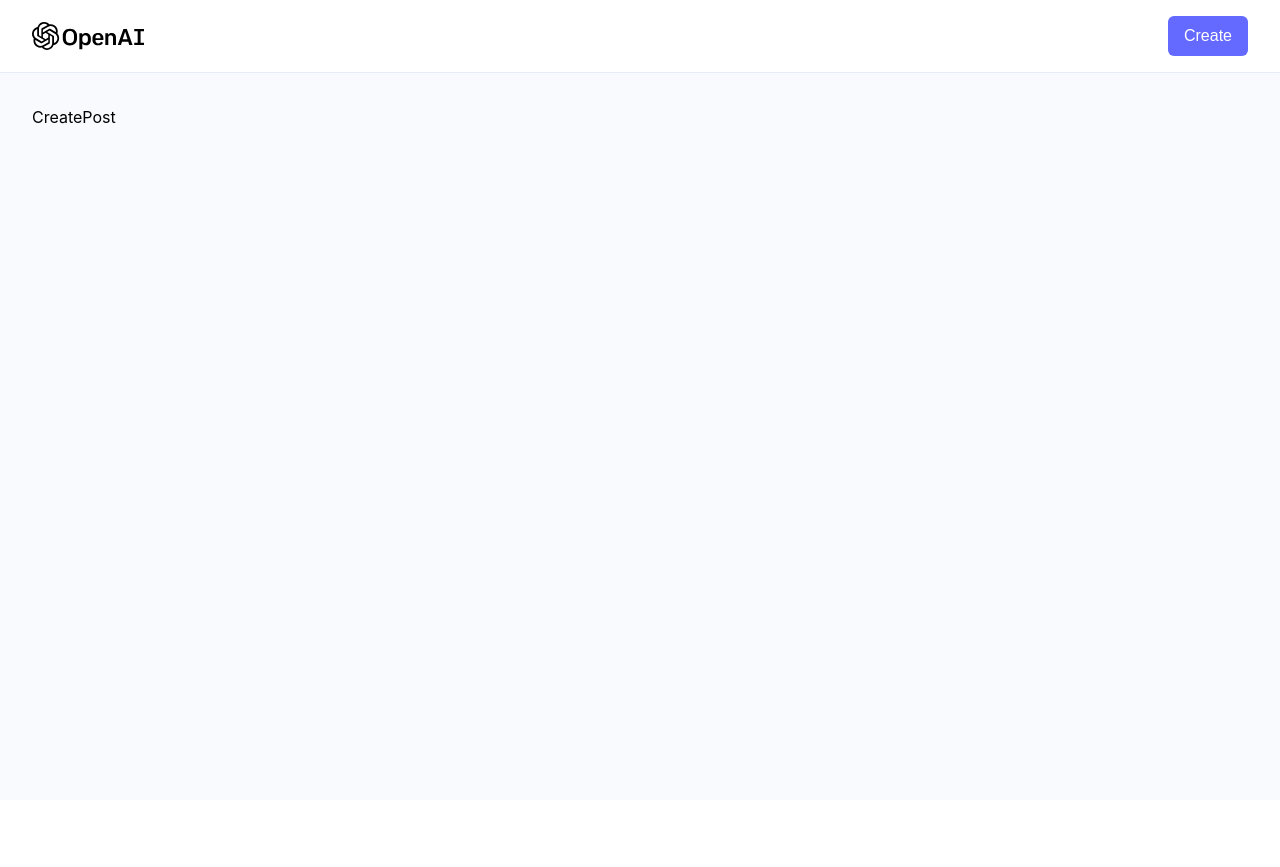
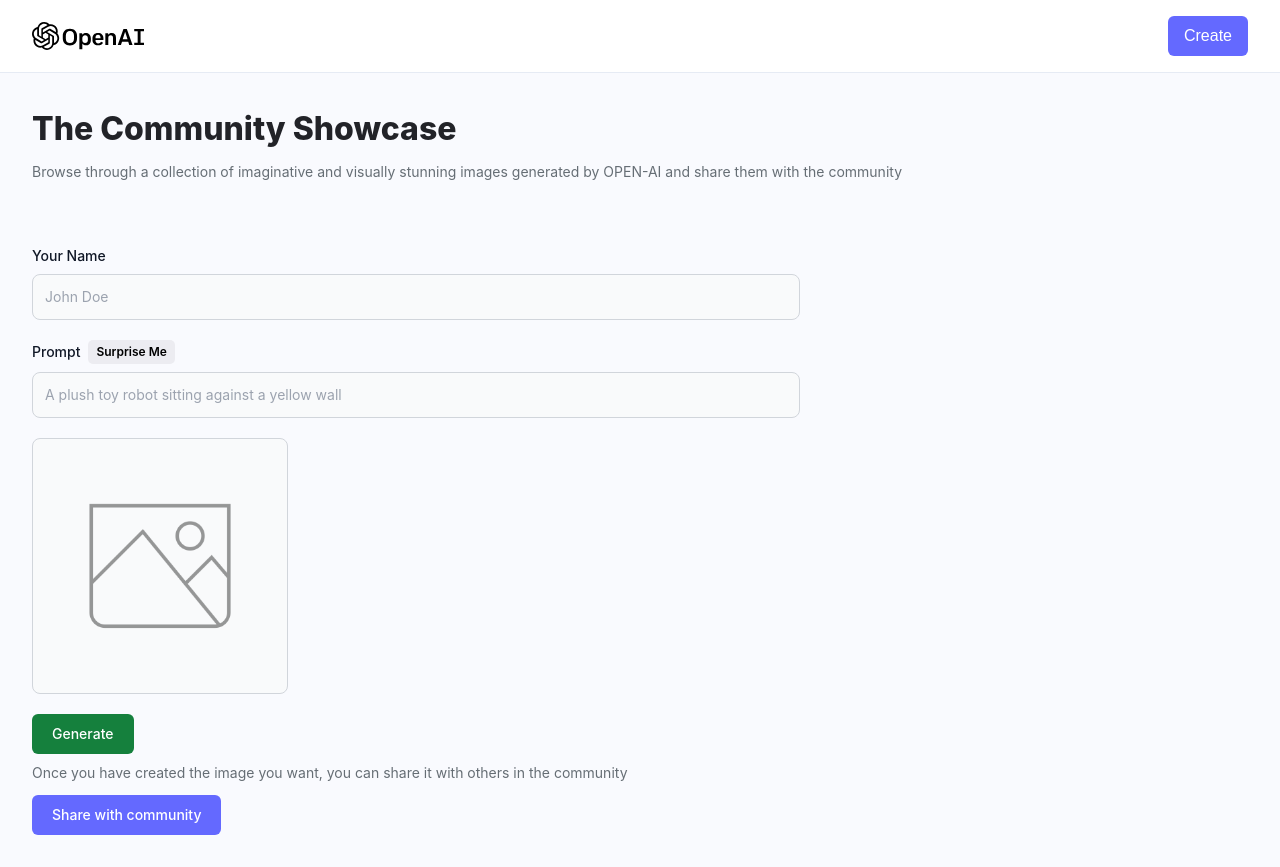
Before and after one commit to Lprabodha/AI-Image-Generate, a React app in the folder client/: page /create-post in a window 1280 px wide. Before the commit the page ends 800 px from the top, so only its background shows below. Built offline with nearby package versions, Linux system fonts and the light colour scheme; the HTML template or start-up script is replaced by a standard one.

Commit message:
Post create design

```diff
--- a/client/src/components/FormField.jsx
+++ b/client/src/components/FormField.jsx
@@ -1,8 +1,28 @@
 import React from 'react'
 
-const FormField = () => {
+const FormField = ({ labelName, type, name, placeholder, value, handleChange, isSurpriseMe, handleSurpriseMe }) => {
     return (
-        <div>FormField</div>
+        <div>
+            <div className='flex items-center gap-2 mb-2'>
+                <label htmlFor={name} className='block text-sm font-medium text-gray-900'>{labelName}</label>
+                {isSurpriseMe && (
+                    <button type='button'
+                        onClick={handleSurpriseMe}
+                        className='font-semibold text-xs bg-[#ececf1] py-1 px-2 rounded-[5px] text-black'>
+                        Surprise Me
+                    </button>
+                )}
+            </div>
+            <input
+                type={type}
+                id={name}
+                name={name}
+                placeholder={placeholder}
+                value={value}
+                onChange={handleChange}
+                required
+                className='bg-gray-50 border border-gray-300 text-gray-900 text-sm rounded-lg focus:ring-[#4649ff] focus:border-[#4649ff] outline-none block w-full p-3' />
+        </div>
     )
 }
 
--- a/client/src/pages/CreatePost.jsx
+++ b/client/src/pages/CreatePost.jsx
@@ -1,9 +1,107 @@
 /* eslint-disable no-unused-vars */
-import React from 'react'
+import React, { useState } from 'react';
+import { useNavigate } from 'react-router-dom';
+
+import { preview } from '../assets';
+import { getRandomprompt } from '../utils';
+import { FormField, Loader } from '../components';
 
 const CreatePost = () => {
+
+    const navigate = useNavigate();
+
+    const [form, setForm] = useState({
+        name: '',
+        prompt: '',
+        photo: '',
+    });
+
+    const [generatingImg, setGeneratingImg] = useState(false);
+    const [loading, setLoading] = useState(false);
+
+    const generateImage = () => {
+
+    }
+
+    const handleSubmit = () => {
+
+    }
+    const handleChange = (e) => {
+
+    }
+    const handleSurpriseMe = () => {
+
+    }
+
     return (
-        <div>CreatePost</div>
+        <section className='max-w-7xl mx-auto'>
+            <div>
+                <h1 className='font-extrabold text-[#222328] text-[32px]'>The Community Showcase</h1>
+                <p className='mt-2 text-[#666e75] text-[14px] max-w[500px]'>
+                    Browse through a collection of imaginative and visually stunning images generated by OPEN-AI and share them with the community
+                </p>
+            </div>
+
+            <form className='mt-16 max-w-3xl' onSubmit={handleSubmit}>
+
+                <div className='flex flex-col gap-5'>
+                    <FormField
+                        labelName="Your Name"
+                        type="text"
+                        name="name"
+                        placeholder="John Doe"
+                        value={form.name}
+                        handleChange={handleChange}
+                    />
+                    <FormField
+                        labelName="Prompt"
+                        type="text"
+                        name="prompt"
+                        placeholder="A plush toy robot sitting against a yellow wall"
+                        value={form.prompt}
+                        handleChange={handleChange}
+                        isSurpriseMe
+                        handleSurpriseMe={handleSurpriseMe}
+                    />
+
+                    <div className='relative bg-gray-50 border border-gray-300 text-gray-900 text-sm rounded-lg
+                    focus:ring-blue-500 focus:border-blue-500 w-64 p-3 h-64 flex justify-center items-center'>
+
+                        {form.photo ? (
+                            <img src={form.photo} alt={form.prompt}
+                                className='w-full h-full object-contain' />
+                        ) : (
+                            <img src={preview} alt="preview" className='w-9/12 h-9/12 object-contain opacity-40' />
+                        )}
+
+                        {generatingImg && (
+                            <div className='absolute inset-0 z-0 flex justify-center items-center bg-[rgba(0,0,0,0.5)] rounded-lg'>
+                                <Loader />
+                            </div>
+                        )}
+
+                    </div>
+
+                </div>
+
+                <div className='mt-5 flex gap-5'>
+                    <button type='button' onClick={generateImage}
+                        className='text-white bg-green-700 font-medium rounded-md text-sm w-full sm:w-auto px-5 py-2.5 text-center'
+                    >
+                        {generatingImg ? 'Generating...' : 'Generate'}
+                    </button>
+                </div>
+                <div className='mt-100'>
+                    <p className='mt-2 text-[#666e75] text-[14px]'>Once you have created the image you want, you can share it with others in the community</p>
+                    <button
+                        type='submit'
+                        className='mt-3 text-white bg-[#6469ff] font-medium rounded-md text-sm w-full sm:w-auto px-5 py-2.5 text-center'>
+                        {loading ? 'Sharing...' : 'Share with community'}
+                    </button>
+                </div>
+            </form>
+
+        </section>
     )
 }
 
--- /dev/null
+++ b/client/src/utils/index.js
@@ -0,0 +1,13 @@
+import { surpriseMePrompts } from '../constants';
+
+export function getRandomprompt(prompt) {
+
+    const randomIndex = Math.floor(Math.random() * surpriseMePrompts.length);
+
+    const randomPrompt = surpriseMePrompts[randomIndex];
+
+    if (randomPrompt === prompt) return getRandomprompt(prompt);
+
+    return randomPrompt;
+
+}
```
